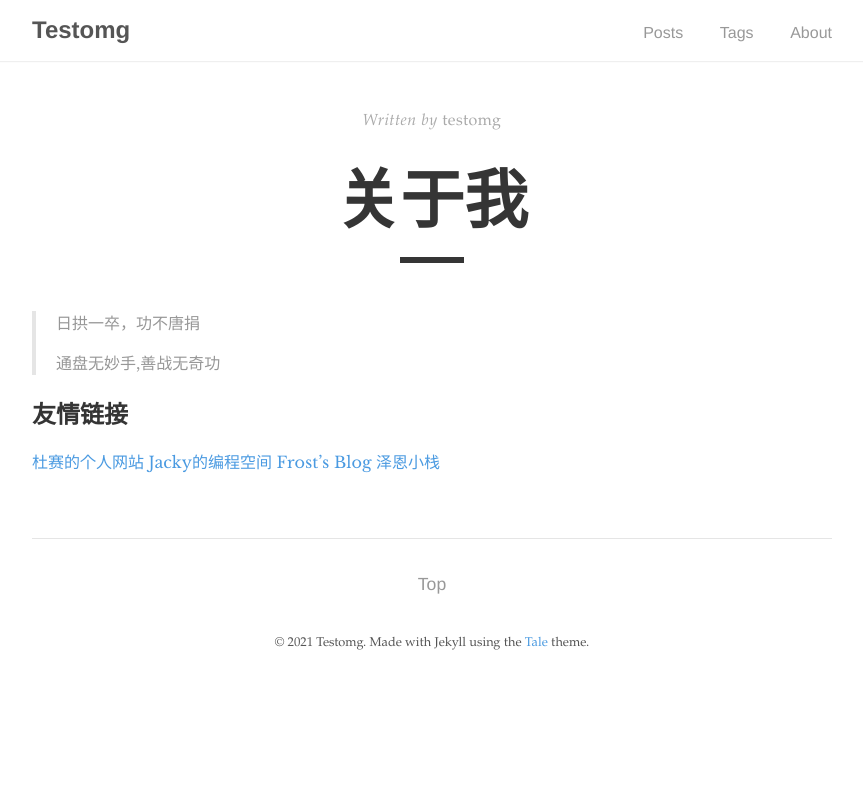
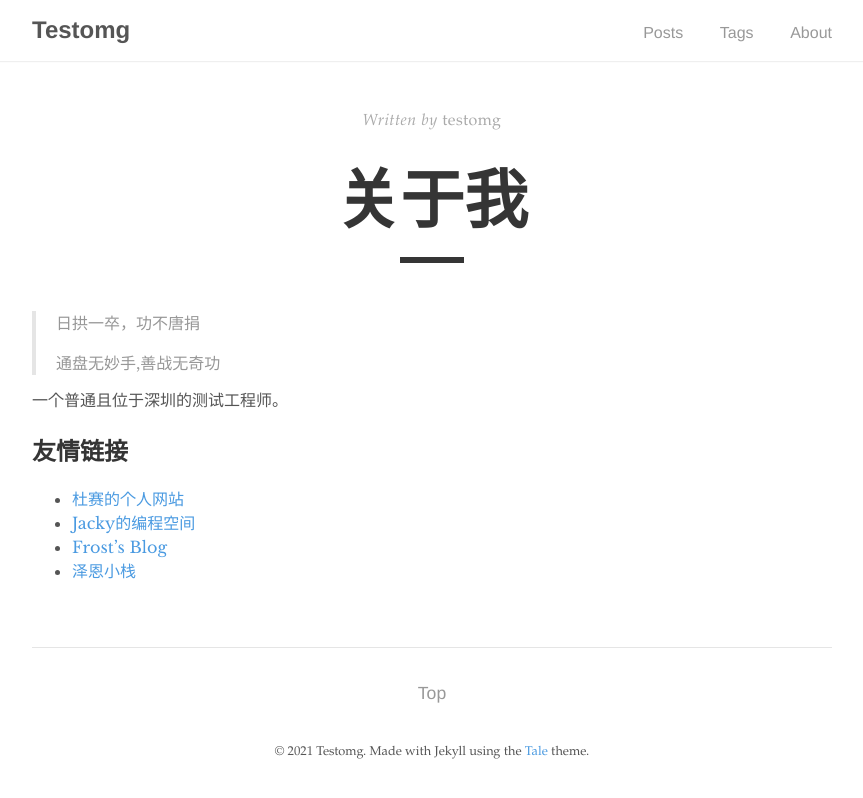
Before and after one commit to spark813/datatest, a Jekyll site: the page built from _pages/about.md, in a window 1280 px wide. Shown: the top 798 px of the page, without its empty margins (208-1071 px from the left). Built offline with Jekyll 4.4.1, drawn with Linux system fonts in a browser that asks for light colours.

Commit message:
update about

```diff
--- a/_pages/about.md
+++ b/_pages/about.md
@@ -13,9 +13,13 @@ permalink: /about/
 
 
 
+一个普通且位于深圳的测试工程师。
+
+
+
 ## 友情链接
 
- [杜赛的个人网站](https://www.dusaiphoto.com/)
- [Jacky的编程空间](https://jackypy.xyz/)
- [Frost's Blog](https://frostming.com/)
- [泽恩小栈](https://silenzen.top/)
+-  [杜赛的个人网站](https://www.dusaiphoto.com/)
+-  [Jacky的编程空间](https://jackypy.xyz/)
+-  [Frost's Blog](https://frostming.com/)
+-  [泽恩小栈](https://silenzen.top/)
```
